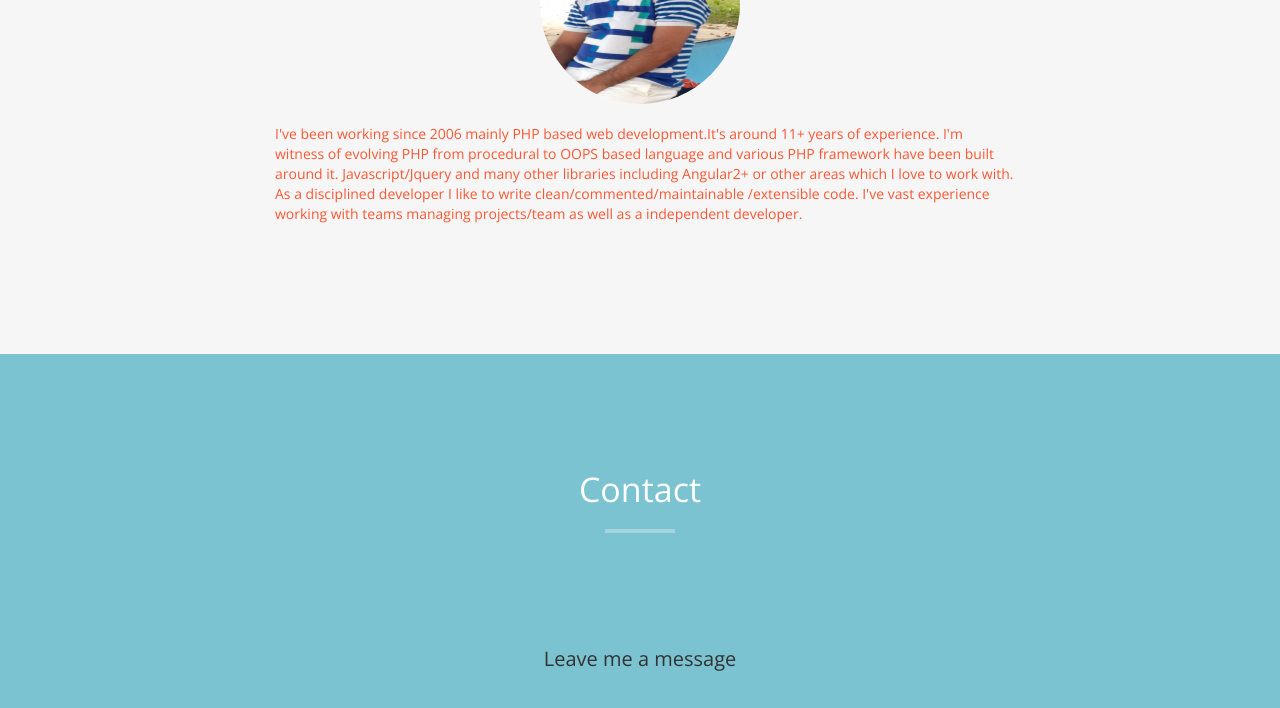
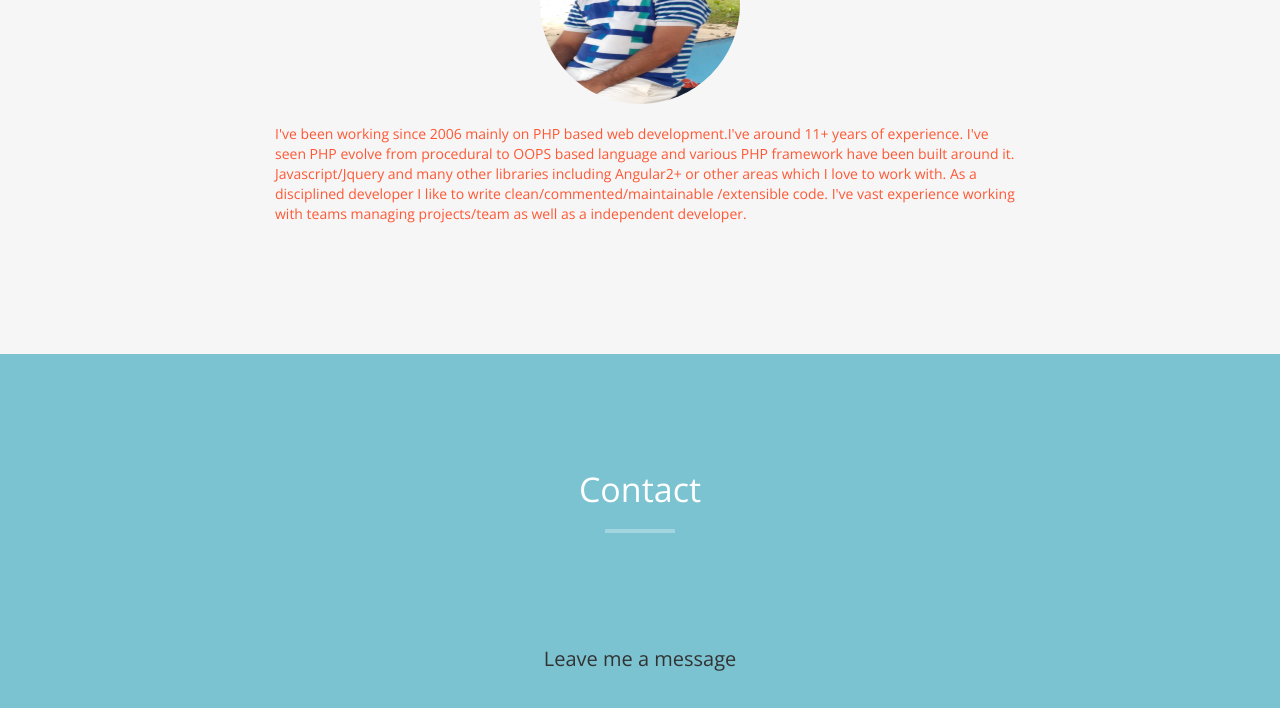
Before and after one commit to phpfriend/codeparidhi, a plain HTML site: page index.html in a window 1280 px wide. Shown: the part 1140-1848 px from the top of the page. Drawn offline with nearby package versions, Linux system fonts and the light colour scheme.

Commit message:
updated code

```diff
--- a/index.html
+++ b/index.html
@@ -82,8 +82,8 @@
       <div class="col-md-12 text-center"><img src="img/about.jpg" class="img-responsive"></div>
       <div class="col-md-8 col-md-offset-2">
         <div class="about-text" style="color:#ff5733">
-          <p>I've been working since 2006 mainly PHP based web development.It's around 11+ years of experience.
-          I'm witness of evolving PHP from procedural to OOPS based language and various PHP framework have been built around it.
+          <p>I've been working since 2006 mainly on PHP based web development.I've around 11+ years of experience.
+          I've seen PHP evolve from procedural to OOPS based language and various PHP framework have been built around it.
           Javascript/Jquery and many other libraries including Angular2+ or other areas which I love to work with.
           As a disciplined developer I like to write clean/commented/maintainable /extensible code.
           I've vast experience working with teams managing projects/team as well as a independent developer.
```
